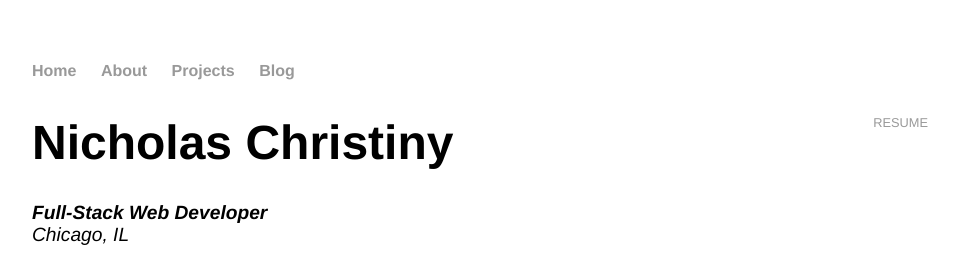
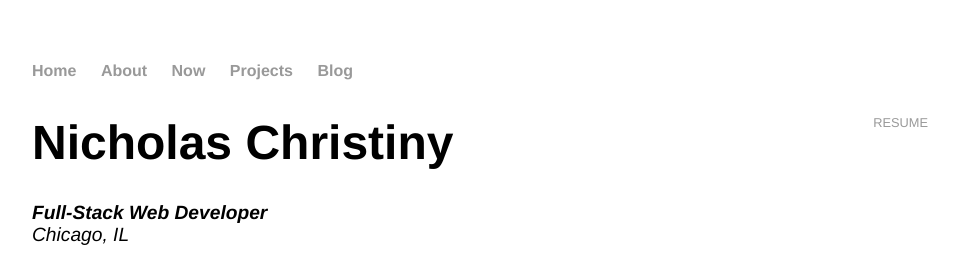
Before and after one commit to nchristiny/nchristiny.github.io, a Jekyll site: the page built from projects/index.html, in a window 1280 px wide. Shown: the top 254 px of the page, without its empty margins (160-1119 px from the left). Built offline with Jekyll 4.4.1, drawn with Linux system fonts in a browser that asks for light colours; Markdown is read by kramdown in place of the engine named in the settings.

Commit message:
Add Now link to default layout

```diff
--- a/_layouts/default.html
+++ b/_layouts/default.html
@@ -19,6 +19,7 @@
     <ul>
       <li><a href="/">Home</a></li>
       <li><a href="/about">About</a></li>
+      <li><a href="/now">Now</a></li>
       <li><a href="/projects">Projects</a></li>
       <li><a href="/blog">Blog</a></li>
     </ul>
--- a/projects/index.html
+++ b/projects/index.html
@@ -4,7 +4,7 @@ title: Projects
 ---
 
 <div class="projects">
-  <a href="https://resume.creddle.io/resume/i2pvc6ch7la" class="download" title="Resume">Resume</a>
+  <a href="https://resume.creddle.io/resume/i2pvc6ch7la" class="download" title="Resume" target="_blank">Resume</a>
   <h1>Nicholas Christiny</h1>
   <address>
     <strong>Full-Stack Web Developer</strong><br>
```
